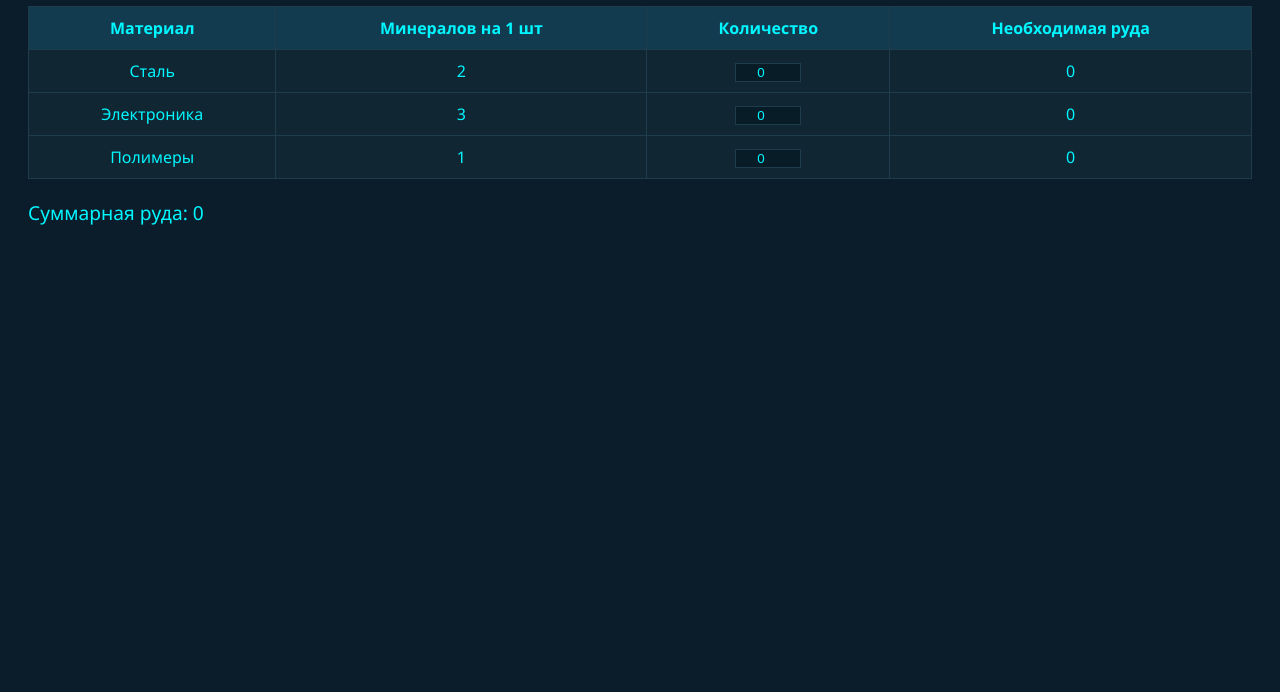
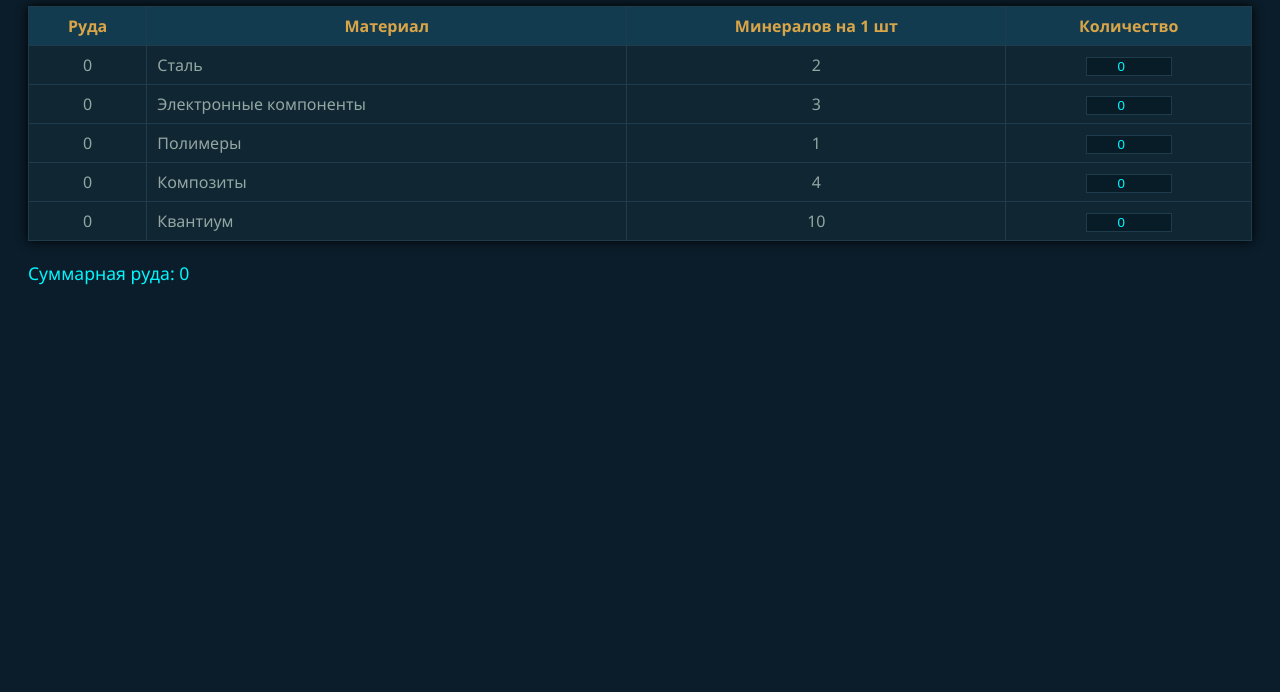
Before and after one commit to gransoul/ore-calculator, a plain HTML site: page index.html in a window 1280 px wide. Shown: the part 108-800 px from the top of the page. Drawn offline with Linux system fonts and the light colour scheme.

Commit message:
index.html

```diff
--- a/index.html
+++ b/index.html
@@ -6,69 +6,93 @@
   <style>
     body {
       background-color: #0b1d2a;
-      color: #00f7ff;
+      color: #93a7a2;
       font-family: 'Segoe UI', sans-serif;
       padding: 20px;
+    }
+    h1 {
+      color: #daa548;
     }
     table {
       width: 100%;
       border-collapse: collapse;
       background-color: #102633;
-      color: #00f7ff;
+      color: #93a7a2;
+      box-shadow: 0 0 10px #000;
     }
     th, td {
       border: 1px solid #1f3c4d;
-      padding: 10px;
+      padding: 8px;
       text-align: center;
     }
     th {
       background-color: #123b50;
+      color: #daa548;
     }
-    input {
-      width: 60px;
+    input[type="number"] {
       background-color: #081c27;
       color: #00f7ff;
       border: 1px solid #1f3c4d;
+      width: 80px;
       text-align: center;
     }
     .total {
       margin-top: 20px;
-      font-size: 1.2em;
+      font-size: 1.1em;
+      color: #00f7ff;
+    }
+    .material-name {
+      text-align: left;
+      padding-left: 10px;
     }
   </style>
 </head>
 <body>
   <h1>Калькулятор руды</h1>
+
   <table>
     <thead>
       <tr>
+        <th>Руда</th>
         <th>Материал</th>
         <th>Минералов на 1 шт</th>
         <th>Количество</th>
-        <th>Необходимая руда</th>
       </tr>
     </thead>
     <tbody id="material-table">
       <tr>
-        <td>Сталь</td>
-        <td>2</td>
+        <td class="ore-cell">0</td>
+        <td class="material-name">Сталь</td>
+        <td class="mineral">2</td>
         <td><input type="number" min="0" value="0" onchange="calculateOre()"></td>
-        <td class="ore-cell">0</td>
       </tr>
       <tr>
-        <td>Электроника</td>
-        <td>3</td>
+        <td class="ore-cell">0</td>
+        <td class="material-name">Электронные компоненты</td>
+        <td class="mineral">3</td>
         <td><input type="number" min="0" value="0" onchange="calculateOre()"></td>
-        <td class="ore-cell">0</td>
       </tr>
       <tr>
-        <td>Полимеры</td>
-        <td>1</td>
+        <td class="ore-cell">0</td>
+        <td class="material-name">Полимеры</td>
+        <td class="mineral">1</td>
         <td><input type="number" min="0" value="0" onchange="calculateOre()"></td>
+      </tr>
+      <tr>
         <td class="ore-cell">0</td>
+        <td class="material-name">Композиты</td>
+        <td class="mineral">4</td>
+        <td><input type="number" min="0" value="0" onchange="calculateOre()"></td>
+      </tr>
+      <tr>
+        <td class="ore-cell">0</td>
+        <td class="material-name">Квантиум</td>
+        <td class="mineral">10</td>
+        <td><input type="number" min="0" value="0" onchange="calculateOre()"></td>
       </tr>
     </tbody>
   </table>
+
   <div class="total" id="total-ore">Суммарная руда: 0</div>
 
   <script>
@@ -77,12 +101,12 @@
       let totalOre = 0;
 
       for (let row of table.rows) {
-        const mineralsPerUnit = parseFloat(row.cells[1].textContent);
-        const amount = parseInt(row.cells[2].querySelector('input').value);
-        const totalMinerals = mineralsPerUnit * amount;
+        const mineralsPerUnit = parseFloat(row.querySelector('.mineral').textContent);
+        const quantity = parseInt(row.querySelector('input').value);
+        const totalMinerals = mineralsPerUnit * quantity;
         const ore = Math.ceil(totalMinerals * 4 * 1.1);
 
-        row.cells[3].textContent = ore;
+        row.querySelector('.ore-cell').textContent = ore;
         totalOre += ore;
       }
 
```
